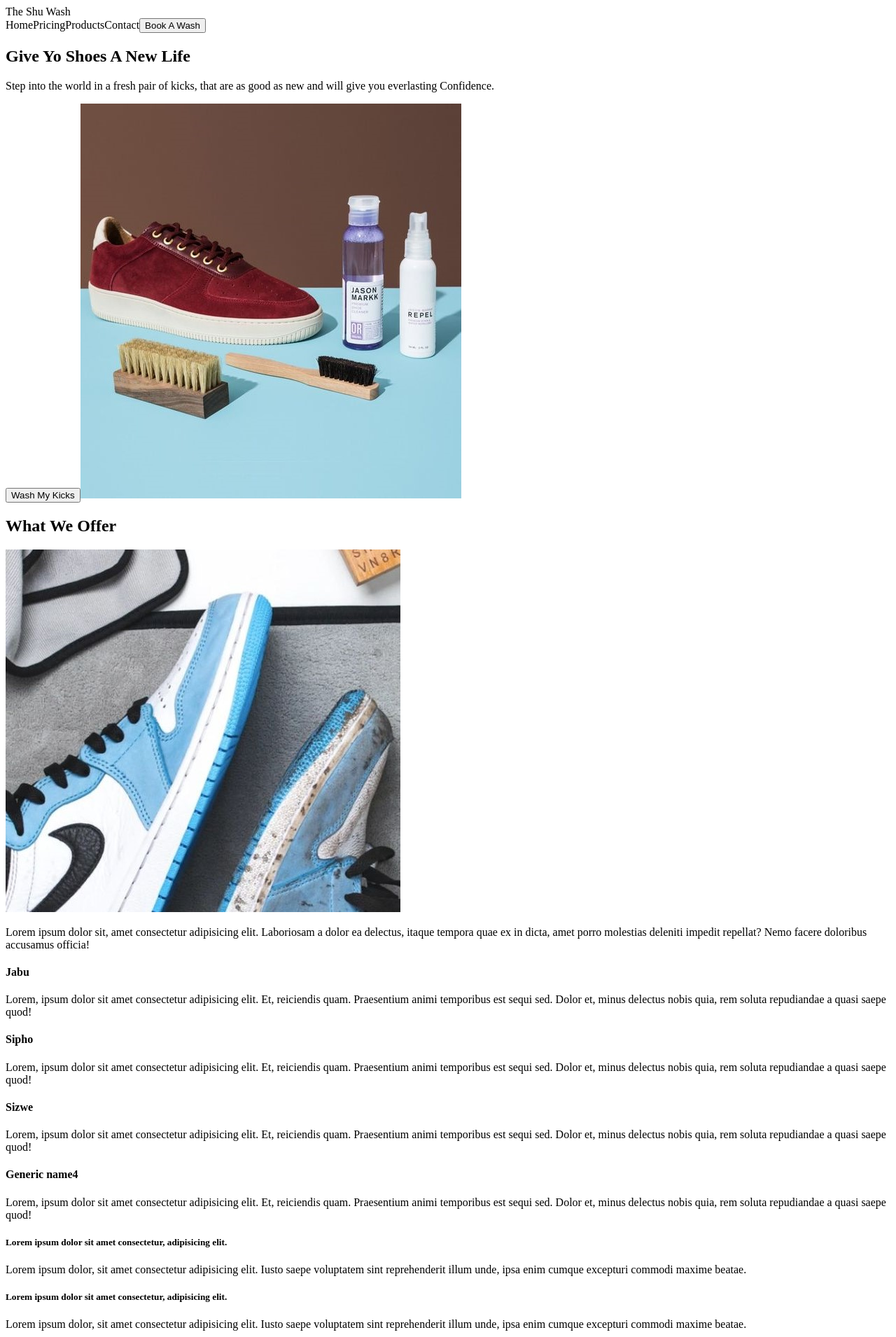
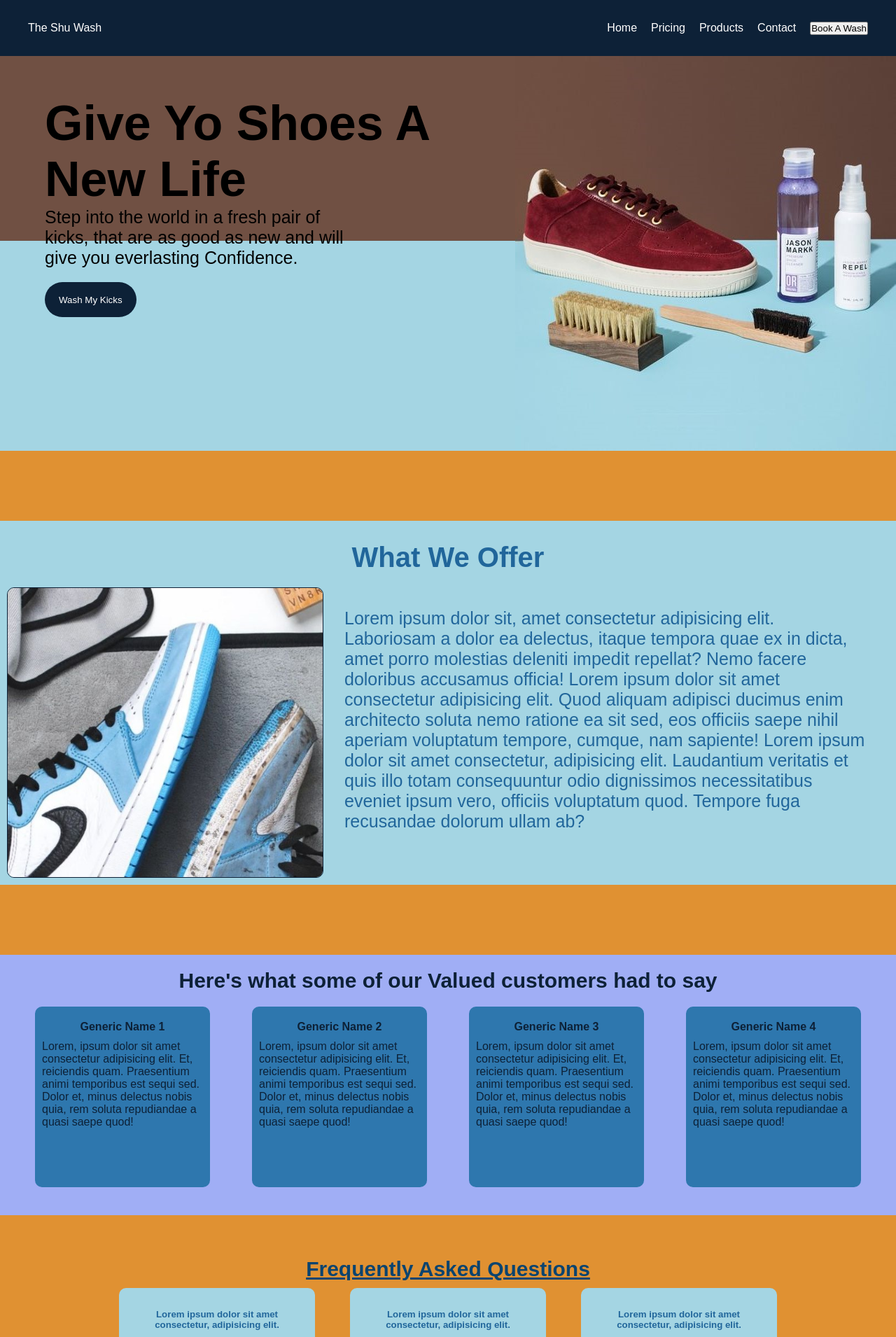
Before and after one commit to LuckySibanda/React_Basics, a React (Vite) app in the folder Basic_portfolio_site_with_react/: page / in a window 1280 px wide. Shown: the top 1910 px of the page at 70% size. Built offline with nearby package versions, Linux system fonts and the light colour scheme.

Commit message:
style business portfolio page

```diff
--- a/Basic_portfolio_site_with_react/src/App.jsx
+++ b/Basic_portfolio_site_with_react/src/App.jsx
@@ -4,6 +4,7 @@ import Services from './Sub-Hero'
 import {Testimonials, FAQs} from "./Data";
 import Satisfaction from "./Testimonials";
 import FrequentQuestions from "./Faqs";
+import './Styles/App.css'
 
 export default function App() {
     const CustomerSatisfaction = Testimonials.map(item =>{
@@ -34,9 +35,19 @@ export default function App() {
             <Header />
             <Hero />
             <Services />
-            <Satisfaction />
-            {CustomerSatisfaction}
-            {CustomerFaq}
+            <section className="feedback">
+                <h3>Here&apos;s what some of our Valued customers had to say</h3>
+                <div className="testimonials">
+                    {CustomerSatisfaction}
+                </div>
+            </section>
+            <section className='faqs--section'>
+                <h4>Frequently Asked Questions</h4>
+                <div className="faqs">
+                    {CustomerFaq}
+                </div>
+
+            </section>
         </>
     )
 }
--- a/Basic_portfolio_site_with_react/src/Data.jsx
+++ b/Basic_portfolio_site_with_react/src/Data.jsx
@@ -1,22 +1,22 @@
 export const Testimonials = [
     {
         id: 1,
-        name: "Jabu",
+        name: "Generic Name 1",
         testimony: "Lorem, ipsum dolor sit amet consectetur adipisicing elit. Et, reiciendis quam. Praesentium animi temporibus est sequi sed. Dolor et, minus delectus nobis quia, rem soluta repudiandae a quasi saepe quod!"
     },
     {
         id: 2,
-        name: "Sipho",
+        name: "Generic Name 2",
         testimony: "Lorem, ipsum dolor sit amet consectetur adipisicing elit. Et, reiciendis quam. Praesentium animi temporibus est sequi sed. Dolor et, minus delectus nobis quia, rem soluta repudiandae a quasi saepe quod!"
     },
     {
         id: 3,
-        name: "Sizwe",
+        name: "Generic Name 3",
         testimony: "Lorem, ipsum dolor sit amet consectetur adipisicing elit. Et, reiciendis quam. Praesentium animi temporibus est sequi sed. Dolor et, minus delectus nobis quia, rem soluta repudiandae a quasi saepe quod!"
     },
     {
         id: 4,
-        name: "Generic name4",
+        name: "Generic Name 4",
         testimony: "Lorem, ipsum dolor sit amet consectetur adipisicing elit. Et, reiciendis quam. Praesentium animi temporibus est sequi sed. Dolor et, minus delectus nobis quia, rem soluta repudiandae a quasi saepe quod!"
     }
 ]
--- a/Basic_portfolio_site_with_react/src/Faqs.jsx
+++ b/Basic_portfolio_site_with_react/src/Faqs.jsx
@@ -3,7 +3,7 @@ import PropTypes from 'prop-types';
 export default function FrequentQuestions(props) {
 
     return (
-        <div className="Faq--card">
+        <div className="faq--card">
             <h5 className="question">{props.question}</h5>
             <p className="answer">{props.answer}</p>
         </div>
--- a/Basic_portfolio_site_with_react/src/Header.jsx
+++ b/Basic_portfolio_site_with_react/src/Header.jsx
@@ -1,29 +1,29 @@
 export default function Header() {
     return (
         <header>
-            <span className="company--name">
+            <div className="company--name">
                 The Shu Wash
-            </span>
+            </div>
 
-            <div className="home--links">
-                <span>
+            <nav className="home--links">
+                <div>
                     Home
-                </span>
-                <span>
+                </div>
+                <div>
                     Pricing
-                </span>
-                <span>
+                </div>
+                <div>
                     Products
-                </span>
-                <span>
+                </div>
+                <div>
                     Contact
-                </span>
-                <span>
+                </div>
+                <div>
                     <button className="cta--button">
                         Book A Wash
                     </button>
-                </span>
-            </div>
+                </div>
+            </nav>
         </header>
     )
 }
--- a/Basic_portfolio_site_with_react/src/Hero_Sect.jsx
+++ b/Basic_portfolio_site_with_react/src/Hero_Sect.jsx
@@ -1,6 +1,6 @@
 export default function Hero() {
     return (
-        <section>
+        <section className="main--hero">
             <div className="main--column">
                 <h1>
                     Give Yo Shoes A New Life
@@ -10,13 +10,16 @@ export default function Hero() {
                     that are as good as new and will give you everlasting
                     Confidence.
                 </p>
+                <div className="cta--box">
+                    <button className="hero-cta--btn">
+                        Wash My Kicks
+                    </button>
+                </div>
             </div>
-            <span className="cta--box">
-                <button className="hero-cta--btn">
-                    Wash My Kicks
-                </button>
-            </span>
+
             <img src="/main.jpg" alt="Main Hero Image" className="main--img" />
+            <div className="blue--box"></div>
+            <div className="brown--box"></div>
         </section>
     )
 }
--- a/Basic_portfolio_site_with_react/src/Styles/App.css
+++ b/Basic_portfolio_site_with_react/src/Styles/App.css
@@ -1,42 +1,218 @@
-/* #root {
-  max-width: 1280px;
-  margin: 0 auto;
-  padding: 2rem;
-  text-align: center;
+* {
+	margin: 0;
+	padding: 0;
 }
 
-.logo {
-  height: 6em;
-  padding: 1.5em;
-  will-change: filter;
-  transition: filter 300ms;
-}
-.logo:hover {
-  filter: drop-shadow(0 0 2em #646cffaa);
-}
-.logo.react:hover {
-  filter: drop-shadow(0 0 2em #61dafbaa);
+header {
+    background-color: #0D2137;
+    display: flex;
+    justify-content: space-between;
+    align-items: center;
+
+	color: #fff;
+
+    width: 100%;
+    height: 80px;
 }
 
-@keyframes logo-spin {
-  from {
-    transform: rotate(0deg);
-  }
-  to {
-    transform: rotate(360deg);
-  }
+.company--name {
+	margin-left: 40px;
 }
 
-@media (prefers-reduced-motion: no-preference) {
-  a:nth-of-type(2) .logo {
-    animation: logo-spin infinite 20s linear;
-  }
+nav {
+	display: flex;
+	justify-content: space-around;
+
+	margin-right: 40px;
+}
+
+nav > div {
+	margin-left: 20px;
+}
+
+
+.main--hero {
+	background-color: #E09132;
+	position: relative;
+
+	height: 564px;
+}
+
+.main--column {
+	display: column;
+	position: absolute;
+	top: 10%;
+	left: 5%;
+	z-index: 2;
+	width: 50%;
+
+}
+
+.main--column > h1 {
+	font-size: 70px;
+}
+
+.main--column > p {
+	font-size: 25px;
+	text-wrap: wrap;
+
+	width: 450px;
+}
+
+.cta--box {
+	margin-top: 20px;
+}
+
+.hero-cta--btn {
+	background-color: #0D2137;
+	color: #ffff;
+	font-weight: 400;
+
+	height: 50px;
+	padding: 0 20px;
+
+	border: none;
+	border-radius: 30px;
+}
+
+.main--img {
+	position: absolute;
+	right: 0;
+	bottom: 0;
+	z-index: 100;
+}
+
+.blue--box {
+	background-color: #a4d5e3;
+	position: absolute;
+	bottom: 0;
+	width: 100%;
+	height: 300px;
+	/* z-index: -1; */
+}
+
+.brown--box {
+	background-color: #705043;
+	position: absolute;
+	top: 0;
+	width: 100%;
+	height: 264px;
+	/* z-index: -1; */
+}
+
+
+
+.sub--hero {
+	margin: 100px auto;
+	/* background-color: #0D2137; */
+	background-color: #a4d5e3;
+	/* margin: 20px; */
+	padding: 10px;
+
+	/* color: #fff; */
+	color: #21669b;
+}
+
+.sub--hero > h2 {
+	font-size: 40px;
+	text-align: center;
+	padding: 20px 0;
+}
+
+.services--box {
+	display: flex;
+
+}
+
+.services--box > img {
+	width: 450px;
+	/* padding: 20px; */
+	object-fit: contain;
+
+	border: #0D2137 1px solid;
+	border-radius: 10px;
+}
+
+.services--box > p {
+	font-size: 25px;
+	padding: 30px;
+}
+
+
+
+
+.feedback {
+	background-color: #a0aef5;
+	padding: 20px;
+}
+
+.feedback > h3 {
+	text-align: center;
+	font-size: 30px;
+	color: #0D2137;
+}
+
+.testimonials {
+	display: grid;
+	grid-template-columns: 250px 250px 250px 250px;
+	justify-content: space-around;
+	margin: 20px 0;
+	color: #0D2137;
 }
 
 .card {
-  padding: 2em;
+	background-color: #2e77ae;
+	padding: 10px;
+	height: fit-content;
+	border: none;
+	border-radius: 10px;
+	/* text-align: center; */
+	/* margin: ; */
 }
 
-.read-the-docs {
-  color: #888;
-} */
+.customer--name {
+	text-align: center;
+	margin: 10px;
+}
+
+.card > p {
+	height: 200px;
+}
+
+
+
+.faqs--section {
+	margin: 50px auto;
+}
+
+.faqs--section > h4 {
+	font-size: 30px;
+	text-align: center;
+	padding: 10px;
+	color: #0b446f;
+	text-decoration: underline;
+}
+
+.faqs {
+	display: grid;
+	grid-template-columns: 280px 280px 280px;
+	gap: 50px;
+	justify-content: center;
+	/* margin: 0 auto; */
+	/* align-items: center; */
+}
+
+.faq--card {
+	background-color: #a4d5e3;
+	padding: 20px;
+	height: 200px;
+	color: #21669b;
+
+	border: none;
+	border-radius: 10px;
+}
+
+.question {
+	text-align: center;
+	margin: 10px 0;
+}
--- a/Basic_portfolio_site_with_react/src/Styles/index.css
+++ b/Basic_portfolio_site_with_react/src/Styles/index.css
@@ -1,60 +1,24 @@
-/* :root {
-  font-family: Inter, system-ui, Avenir, Helvetica, Arial, sans-serif;
-  line-height: 1.5;
-  font-weight: 400;
+:root {
+  font-family: Arial, Helvetica, sans-serif;
+  /* line-height: 1.5;
+  font-weight: 400; */
 
-  color-scheme: light dark;
-  color: rgba(255, 255, 255, 0.87);
-  background-color: #242424;
+  background-color: #E09132;
 
-  font-synthesis: none;
+  margin: 0;
+  padding: 0;
+
+  /* font-synthesis: none;
   text-rendering: optimizeLegibility;
   -webkit-font-smoothing: antialiased;
   -moz-osx-font-smoothing: grayscale;
-  -webkit-text-size-adjust: 100%;
+  -webkit-text-size-adjust: 100%; */
 }
 
-a {
-  font-weight: 500;
-  color: #646cff;
-  text-decoration: inherit;
-}
-a:hover {
-  color: #535bf2;
-}
 
-body {
-  margin: 0;
-  display: flex;
-  place-items: center;
-  min-width: 320px;
-  min-height: 100vh;
-}
 
-h1 {
-  font-size: 3.2em;
-  line-height: 1.1;
-}
 
-button {
-  border-radius: 8px;
-  border: 1px solid transparent;
-  padding: 0.6em 1.2em;
-  font-size: 1em;
-  font-weight: 500;
-  font-family: inherit;
-  background-color: #1a1a1a;
-  cursor: pointer;
-  transition: border-color 0.25s;
-}
-button:hover {
-  border-color: #646cff;
-}
-button:focus,
-button:focus-visible {
-  outline: 4px auto -webkit-focus-ring-color;
-}
-
+/*
 @media (prefers-color-scheme: light) {
   :root {
     color: #213547;
--- a/Basic_portfolio_site_with_react/src/Sub-Hero.jsx
+++ b/Basic_portfolio_site_with_react/src/Sub-Hero.jsx
@@ -2,15 +2,21 @@ export default function Services() {
     return (
         <section className="sub--hero">
             <h2>What We Offer</h2>
-            <div className="img--container">
+
+            <div className="services--box">
+            {/* <div className="img--container"> */}
                 <img src="/sub-blue-img.jpg" alt="clean shoe with dirty shoe" />
-            </div>
-            <div className="services--box">
+            {/* </div> */}
                 <p>
                     Lorem ipsum dolor sit, amet consectetur adipisicing elit. Laboriosam a
                     dolor ea delectus, itaque tempora quae ex in dicta, amet porro
                     molestias deleniti impedit repellat? Nemo facere doloribus accusamus
-                    officia!
+                    officia! Lorem ipsum dolor sit amet consectetur adipisicing elit.
+                    Quod aliquam adipisci ducimus enim architecto soluta nemo ratione ea sit sed,
+                    eos officiis saepe nihil aperiam voluptatum tempore, cumque, nam sapiente!
+                    Lorem ipsum dolor sit amet consectetur, adipisicing elit. Laudantium veritatis
+                    et quis illo totam consequuntur odio dignissimos necessitatibus eveniet ipsum vero,
+                     officiis voluptatum quod. Tempore fuga recusandae dolorum ullam ab?
                 </p>
             </div>
         </section>
--- a/Basic_portfolio_site_with_react/src/Testimonials.jsx
+++ b/Basic_portfolio_site_with_react/src/Testimonials.jsx
@@ -2,12 +2,12 @@ import PropTypes from "prop-types";
 
 export default function Satisfaction(props) {
     return (
-        <section className="testimonials">
+        // <section className="testimonials">
             <div className="card">
                 <h4 className="customer--name">{props.CustomerName}</h4>
                 <p>{props.CustomerQoute}</p>
             </div>
-        </section>
+        // </section>
     );
 }
 
--- a/Basic_portfolio_site_with_react/src/main.jsx
+++ b/Basic_portfolio_site_with_react/src/main.jsx
@@ -1,6 +1,7 @@
 import React from 'react'
 import ReactDOM from 'react-dom/client'
 import App from './App.jsx'
+import './Styles/index.css'
 
 ReactDOM.createRoot(document.getElementById('root')).render(
   <React.StrictMode>
```
